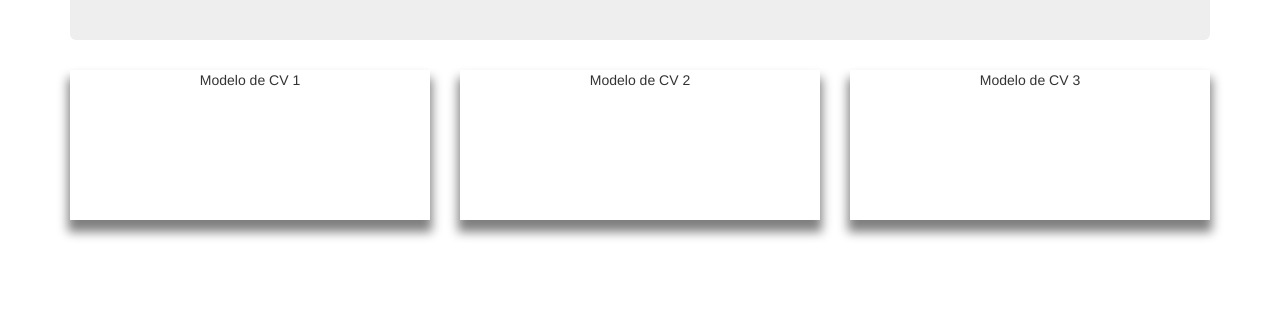
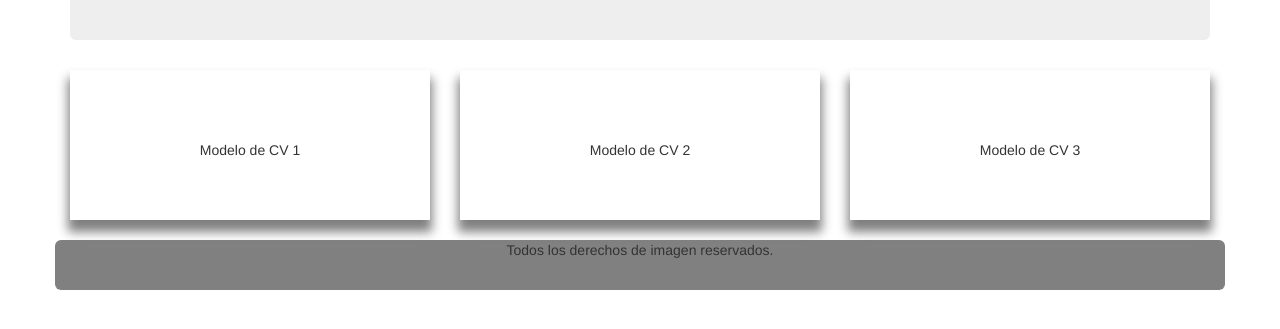
Before and after one commit to lucianososa/lucianososa.github.io, a plain HTML site: page index.html in a window 1280 px wide. Shown: the part 155-484 px from the top of the page. Drawn offline with nearby package versions, Linux system fonts and the light colour scheme.

Commit message:
Cards y Footer

```diff
--- a/index.html
+++ b/index.html
@@ -22,6 +22,8 @@
     <script src="js/bootstrap.min.js"></script>
     <style type="text/css">
       div.card{
+        padding: 70px;
+        margin-bottom: 20px;
         width: auto;
         height: 150px;
         box-shadow: 0 10px 10px 2px grey;
@@ -36,8 +38,8 @@
         </div>
       </div>
     </header>
-    <nav class="container">
-      <div class="text-center">
+    <nav>
+      <div class="text-center container">
         <div class="row">
           <div class="col-sm-4">
             <div class="card">
@@ -57,5 +59,10 @@
         </div>
       </div>
     </nav>
+    <footer>
+      <div class="container text-center" style="height: 50px; background-color: grey; border-radius: 6px;">
+        Todos los derechos de imagen reservados.
+      </div>
+    </footer>
   </body>
 </html>
```
